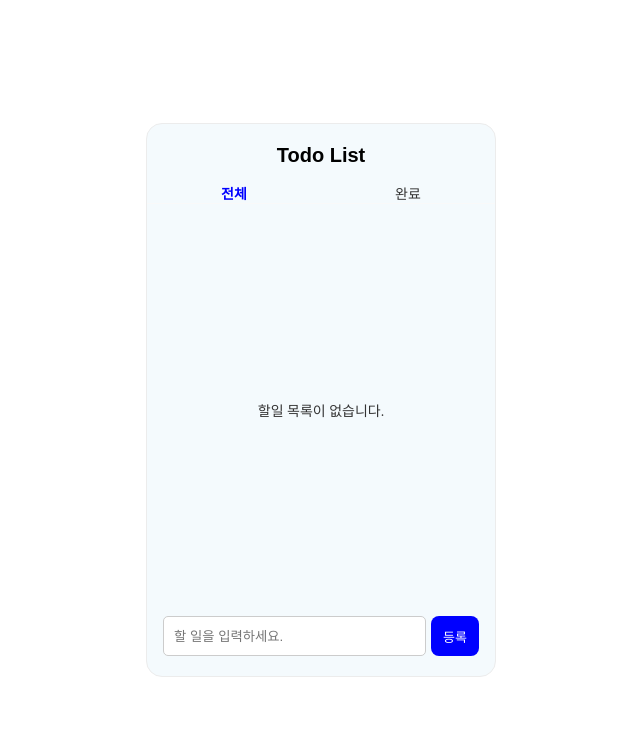
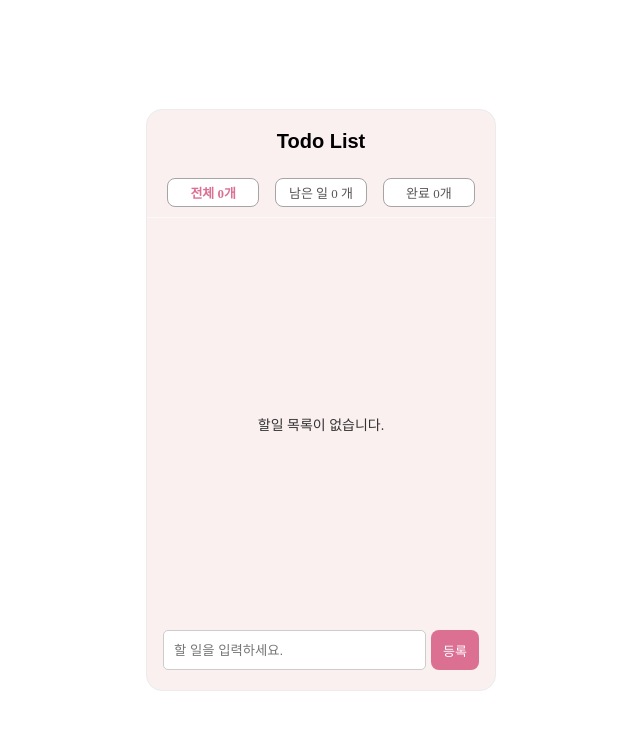
Before and after one commit to pyqwbb/vue-todo-list, a Vue app: page / in a window 1280 px wide. Shown: the top 730 px of the page, without its empty margins (319-959 px from the left). Built offline with nearby package versions, Linux system fonts and the light colour scheme; a web font is replaced by a local one.

Commit message:
Feat: todo 개수 표시 및 필터 기능 확장
- 남은 일/완료 개수 계산 로직 추가
- remaining 상태 필터링 기능 추가
- Header 컴포넌트에 개수 데이터 전달
- 탭 UI에 개수 표시 및 스타일 개선

```diff
--- a/src/App.vue
+++ b/src/App.vue
@@ -1,6 +1,11 @@
 <template>
   <div class="todo">
-    <TodoHeader :currentTab @update-tab="updateTabHandler" />
+    <TodoHeader
+      :currentTab
+      :completedCount="completedCount"
+      :remainingCount="remainingCount"
+      @update-tab="updateTabHandler"
+    />
     <TodoList
       :computedTodo="computedTodo"
       @update-todo="updateTodoHandler"
@@ -50,9 +55,19 @@ const updateTabHandler = (tab) => {
 const computedTodo = computed(() => {
   if (currentTab.value === 'all') {
     return todo.value;
+  } else if (currentTab.value === 'remaining') {
+    return todo.value.filter((v) => !v.completed);
   } else {
     return todo.value.filter((v) => v.completed);
   }
+});
+
+const completedCount = computed(() => {
+  return todo.value.filter((v) => v.completed).length;
+});
+
+const remainingCount = computed(() => {
+  return todo.value.filter((v) => !v.completed).length;
 });
 
 watch(
--- a/src/assets/main.css
+++ b/src/assets/main.css
@@ -10,13 +10,12 @@ body {
   justify-content: center;
   align-items: center;
   min-height: 100vh;
-  background-color: #f3f0ff;
   background-color: white;
 }
 
 .todo {
   width: 350px;
-  background-color: #f4fafd;
+  background-color: rgb(250, 240, 240);
   border: 1px solid #ececec;
   border-radius: 16px;
   padding: 20px 0;
@@ -29,16 +28,25 @@ body {
 
 .todo__tab {
   display: flex;
-  justify-content: space-around;
-  align-items: center;
-  margin-top: 16px;
-  font-size: 14px;
-  cursor: pointer;
-  color: #333;
+  flex-wrap: wrap;
+  color: #555;
+  flex-direction: row;
+  justify-content: space-between;
+  padding: 25px 20px 10px 20px;
+
+  p {
+    width: 30%;
+    text-align: center;
+    background-color: #ffffff;
+    padding: 4px;
+    border-radius: 8px;
+    font-size: 13px;
+    border: 1px solid #a5a5a5;
+  }
 }
 
 .todo__tab--active {
-  color: blue;
+  color: palevioletred;
   font-weight: bold;
 }
 
@@ -147,7 +155,7 @@ body {
   flex-shrink: 0;
   border: none;
   border-radius: 8px;
-  background-color: blue;
+  background-color: palevioletred;
   font-size: 13px;
   color: white;
   padding: 8px 12px;
--- a/src/components/TodoHeader.vue
+++ b/src/components/TodoHeader.vue
@@ -1,20 +1,26 @@
 <template>
   <div class="todo__title">
     <h1 class="todo__text">Todo List</h1>
-    <ul class="todo__tab">
-      <li
+    <div class="todo__tab">
+      <p
         :class="{ 'todo__tab--active': currentTab === 'all' }"
         @click="updateTab('all')"
       >
-        전체
-      </li>
-      <li
+        전체 {{ completedCount + remainingCount }}개
+      </p>
+      <p
+        :class="{ 'todo__tab--active': currentTab === 'remaining' }"
+        @click="updateTab('remaining')"
+      >
+        남은 일 {{ remainingCount }} 개
+      </p>
+      <p
         :class="{ 'todo__tab--active': currentTab === 'completed' }"
         @click="updateTab('completed')"
       >
-        완료
-      </li>
-    </ul>
+        완료 {{ completedCount }}개
+      </p>
+    </div>
   </div>
 </template>
 
@@ -24,6 +30,12 @@ const props = defineProps({
     type: String,
     default: 'all',
   },
+  completedCount: {
+    type: Number,
+  },
+  remainingCount: {
+    type: Number,
+  },
 });
 
 const emit = defineEmits(['update-tab']);
```
